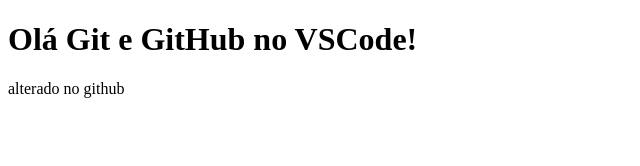
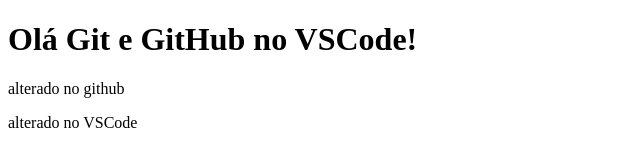
Before and after one commit to vanessascarin/Git-e-VSCode, a plain HTML site: page index.html in a window 1280 px wide. Shown: the whole page, without its empty margins (0-640 px from the left). Drawn offline with Linux system fonts and the light colour scheme.

Commit message:
refactor: alter index.html

```diff
--- a/index.html
+++ b/index.html
@@ -8,5 +8,6 @@
 <body>
     <h1>Olá Git e GitHub no VSCode!</h1>
     <p>alterado no github</p>
+    <p>alterado no VSCode</p>
 </body>
 </html>
```
